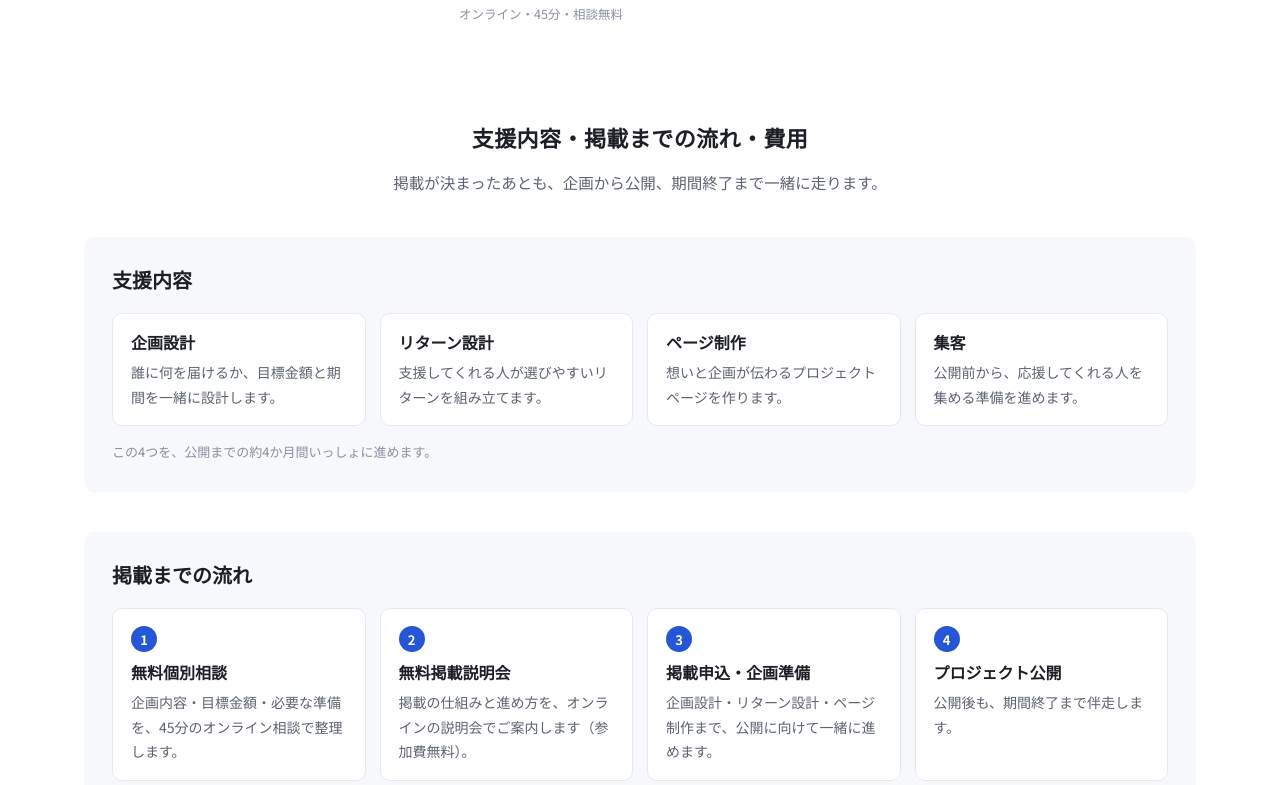
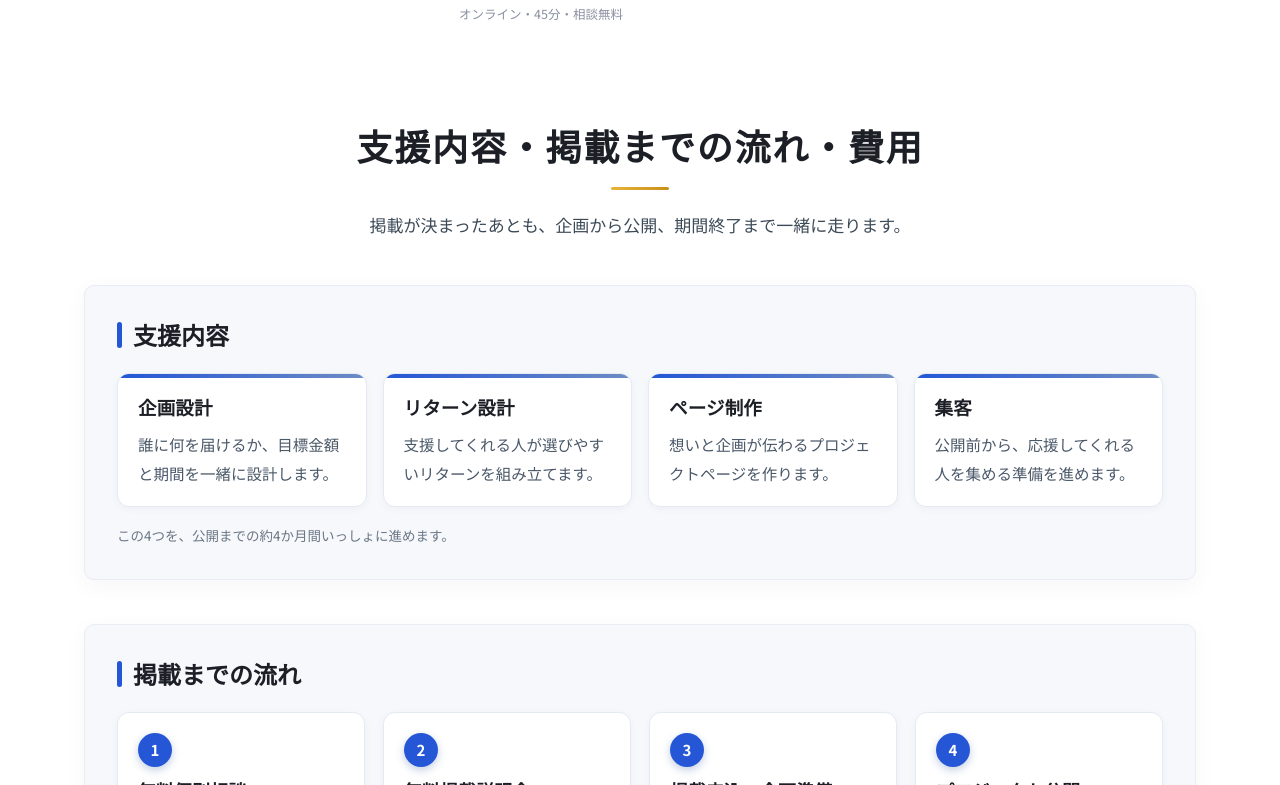
Before and after one commit to adr35760/kamo-funding-app, a Next.js app: page / in a window 1280 px wide. Shown: the part 1795-2580 px from the top of the page. Built offline with nearby package versions, Linux system fonts and the light colour scheme; no server answers.

Commit message:
style(top): 支援内容・掲載までの流れ・費用の見出しと本文を大きくし、カードと流れのデザインを整える（t iku指示 2026-11-22）

```diff
--- a/src/styles/top-lp.css
+++ b/src/styles/top-lp.css
@@ -1750,3 +1750,117 @@
     width: 100%;
   }
 }
+
+/* ===== 支援内容・掲載までの流れ・費用：見出しと文字を大きく（2026-11-22 t iku指示） ===== */
+.tlp-support .tlp-h2 {
+  font-size: 36px;
+  font-weight: 800;
+  line-height: 1.4;
+  letter-spacing: 0.05em;
+}
+.tlp-support .tlp-h2::after {
+  content: '';
+  display: block;
+  width: 58px;
+  height: 3px;
+  margin: 16px auto 0;
+  border-radius: 2px;
+  background: linear-gradient(90deg, #E8B33A 0%, #C8901A 100%);
+}
+.tlp-support-lead {
+  max-width: 720px;
+  margin-top: 18px;
+  font-size: 17px;
+  line-height: 1.95;
+  color: #3C4A57;
+}
+.tlp-support-block {
+  margin-top: 44px;
+  padding: 32px;
+  border: 1px solid #E8EDF5;
+  box-shadow: 0 6px 24px rgba(20, 32, 64, 0.04);
+}
+.tlp-support-title {
+  position: relative;
+  padding-left: 16px;
+  font-size: 24px;
+  line-height: 1.4;
+}
+.tlp-support-title::before {
+  content: '';
+  position: absolute;
+  left: 0;
+  top: 0.16em;
+  width: 5px;
+  height: 1.1em;
+  border-radius: 3px;
+  background: var(--cta-primary);
+}
+.tlp-support-services { gap: 16px; margin-top: 22px; }
+.tlp-support-service {
+  position: relative;
+  padding: 20px 20px 18px;
+  border-radius: 12px;
+  border-color: #E4EAF3;
+  box-shadow: 0 2px 8px rgba(20, 32, 64, 0.04);
+  overflow: hidden;
+}
+.tlp-support-service::before {
+  content: '';
+  position: absolute;
+  inset: 0 0 auto 0;
+  height: 4px;
+  background: linear-gradient(90deg, var(--cta-primary) 0%, #6E8CC4 100%);
+}
+.tlp-support-service h4 { font-size: 18.5px; letter-spacing: 0.01em; }
+.tlp-support-service p { margin-top: 8px; font-size: 15.5px; line-height: 1.85; color: #4A5868; }
+
+.tlp-support-flow { gap: 18px; margin-top: 22px; }
+.tlp-support-step {
+  position: relative;
+  padding: 20px 20px 18px;
+  border-radius: 12px;
+  border-color: #E4EAF3;
+  box-shadow: 0 2px 8px rgba(20, 32, 64, 0.04);
+}
+/* PCのみ：ステップの間に矢印を置く */
+@media (min-width: 901px) {
+  .tlp-support-step:not(:last-child)::after {
+    content: '→';
+    position: absolute;
+    right: -15px;
+    top: 50%;
+    transform: translateY(-50%);
+    font-size: 17px;
+    font-weight: 700;
+    color: #A9B8D2;
+  }
+}
+.tlp-support-step-no {
+  width: 34px;
+  height: 34px;
+  font-size: 15px;
+  box-shadow: 0 3px 8px rgba(37, 74, 152, 0.28);
+}
+.tlp-support-step h4 { margin-top: 10px; font-size: 18px; }
+.tlp-support-step p { margin-top: 8px; font-size: 15.5px; line-height: 1.85; color: #4A5868; }
+.tlp-support-note { margin-top: 16px; font-size: 13.5px; color: #6B7785; }
+.tlp-support-fee dt { font-size: 16px; }
+.tlp-support-fee-value { font-size: 20px; }
+.tlp-support-fee-note { font-size: 13.5px; }
+
+@media (max-width: 900px) {
+  .tlp-support .tlp-h2 { font-size: 22px; letter-spacing: 0.01em; }
+  .tlp-support .tlp-h2::after { margin-top: 13px; width: 46px; height: 2.5px; }
+  .tlp-support-lead { margin-top: 14px; font-size: 15px; }
+  .tlp-support-block { margin-top: 28px; padding: 22px 18px; }
+  .tlp-support-title { font-size: 19px; }
+  .tlp-support-service { padding: 16px 16px 14px; }
+  .tlp-support-service h4 { font-size: 16.5px; }
+  .tlp-support-service p { font-size: 14.5px; }
+  .tlp-support-step { padding: 16px 16px 14px; }
+  .tlp-support-step-no { width: 30px; height: 30px; font-size: 14px; }
+  .tlp-support-step h4 { font-size: 16.5px; }
+  .tlp-support-step p { font-size: 14.5px; }
+  .tlp-support-fee-value { font-size: 18px; }
+}
```
